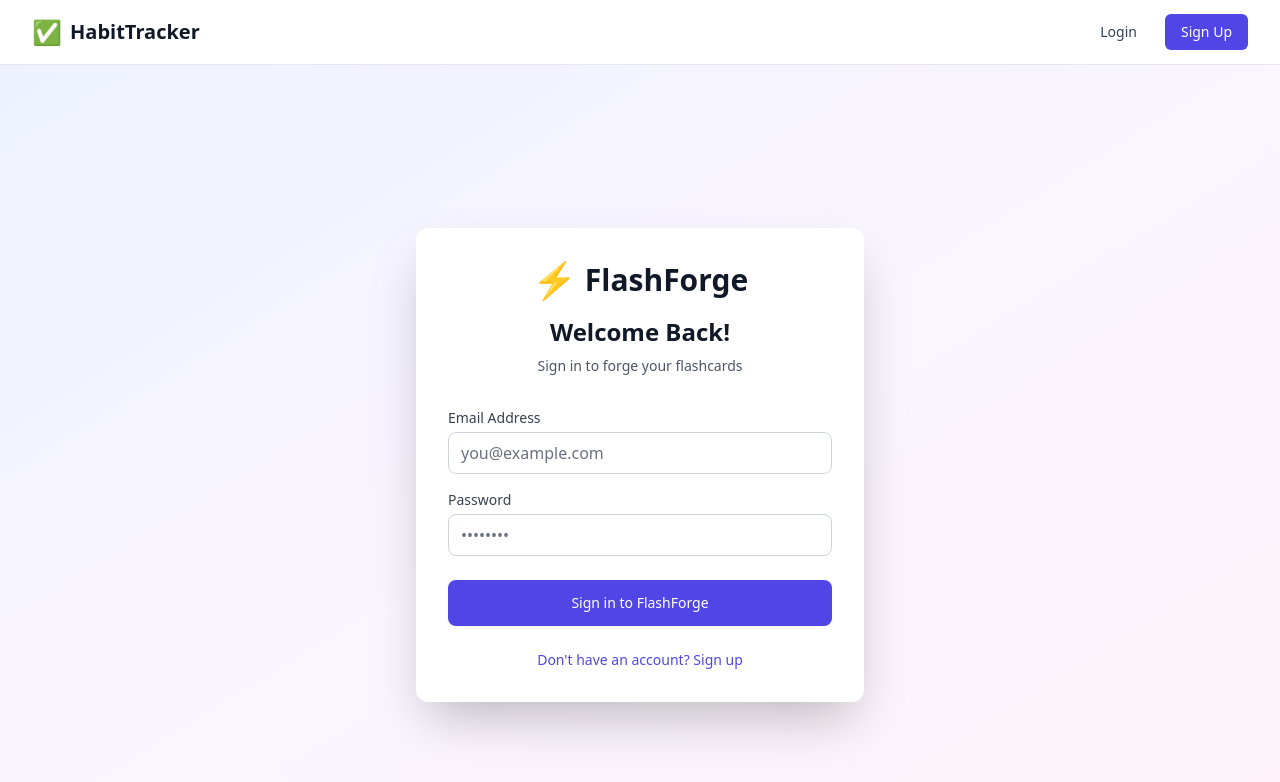
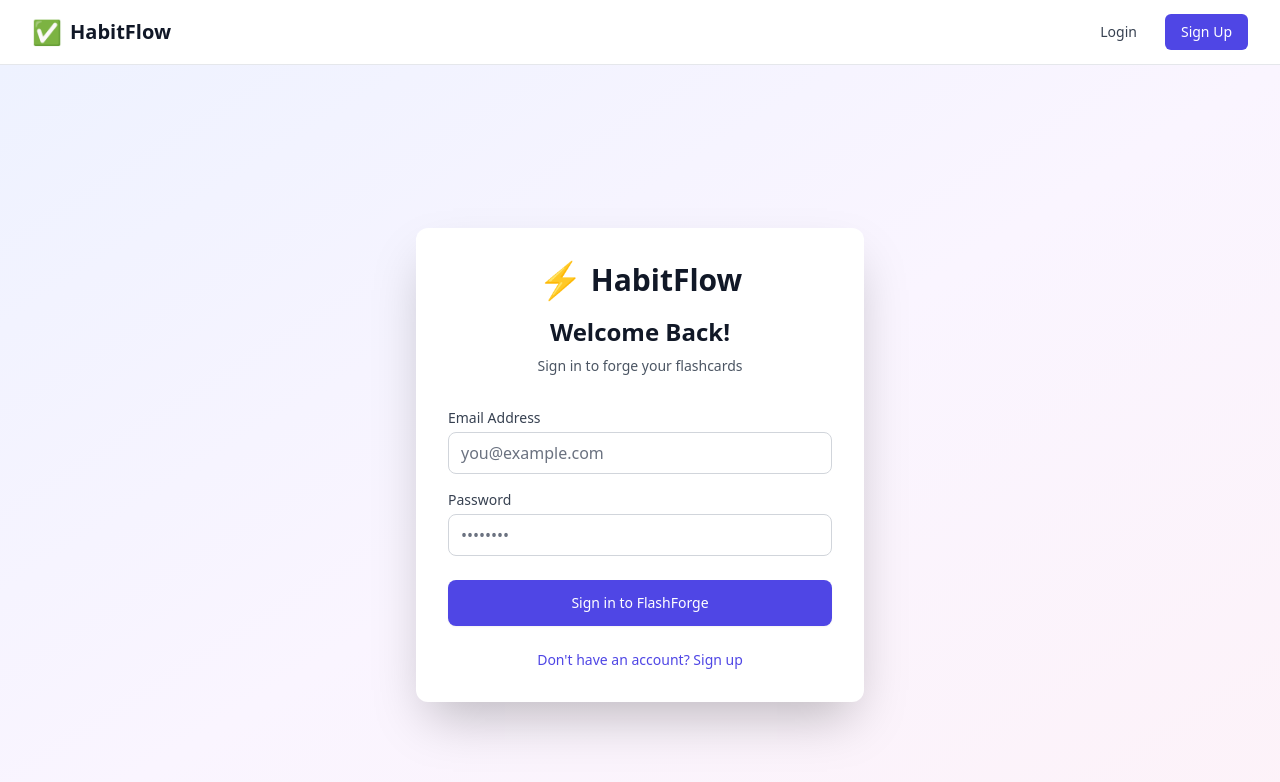
Before and after one commit to Jaishpreet/FlashForge, a React (Vite) app in the folder frontend/: page /login in a window 1280 px wide. Shown: the top 782 px of the page. Built offline with nearby package versions, Linux system fonts and the light colour scheme.

Commit message:
Convert to HabitFlow

```diff
--- a/frontend/index.html
+++ b/frontend/index.html
@@ -4,7 +4,7 @@
     <meta charset="UTF-8" />
     <link rel="icon" type="image/svg+xml" href="/vite.svg" />
     <meta name="viewport" content="width=device-width, initial-scale=1.0" />
-    <title>FlashForge - AI Flashcard Generator</title>
+    <title><title>HabitFlow - Daily Habit Tracker</title></title>
   </head>
   <body>
     <div id="root"></div>
--- a/frontend/src/App.jsx
+++ b/frontend/src/App.jsx
@@ -11,7 +11,7 @@ const PrivateRoute = ({ children }) => {
     const { user, loading } = useAuth();
 
     if (loading) {
-        return <div className="min-h-screen flex items-center justify-center">Loading...</div>;
+        return <div className="min-h-screen flex items-center justify-center">Loading HabitFlow...</div>;
     }
 
     return user ? children : <Navigate to="/login" />;
--- a/frontend/src/components/Auth/Login.jsx
+++ b/frontend/src/components/Auth/Login.jsx
@@ -23,7 +23,7 @@ const Login = () => {
             const response = await axios.post(`${API_URL}/auth/login`, formData);
             const { user, token } = response.data;
             login(user, token);
-            toast.success('Welcome back to FlashForge! 🚀');
+            toast.success('Welcome back to HabitFlow! 🚀');
             navigate('/');
         } catch (error) {
             toast.error(error.response?.data?.error || 'Login failed');
@@ -38,7 +38,7 @@ const Login = () => {
                 <div className="text-center">
                     <div className="flex justify-center items-center space-x-2 mb-4">
                         <span className="text-4xl">⚡</span>
-                        <span className="text-3xl font-bold text-gray-900">FlashForge</span>
+                        <span className="text-3xl font-bold text-gray-900">HabitFlow</span>
                     </div>
                     <h2 className="text-2xl font-extrabold text-gray-900">
                         Welcome Back!
--- a/frontend/src/components/Auth/Signup.jsx
+++ b/frontend/src/components/Auth/Signup.jsx
@@ -43,7 +43,7 @@ const Signup = () => {
             });
             const { user, token } = response.data;
             login(user, token);
-            toast.success('Welcome to FlashForge! 🚀');
+            toast.success('Welcome to HabitFlow! 🚀');
             navigate('/');
         } catch (error) {
             toast.error(error.response?.data?.error || 'Signup failed');
@@ -58,7 +58,7 @@ const Signup = () => {
                 <div className="text-center">
                     <div className="flex justify-center items-center space-x-2 mb-4">
                         <span className="text-4xl">⚡</span>
-                        <span className="text-3xl font-bold text-gray-900">FlashForge</span>
+                        <span className="text-3xl font-bold text-gray-900">HabitFlow</span>
                     </div>
                     <h2 className="text-2xl font-extrabold text-gray-900">
                         Create Account
--- a/frontend/src/components/Common/Navbar.jsx
+++ b/frontend/src/components/Common/Navbar.jsx
@@ -18,7 +18,7 @@ const Navbar = () => {
                     <div className="flex items-center">
                         <Link to="/" className="flex items-center space-x-2">
                             <span className="text-2xl">✅</span>
-                            <span className="text-xl font-bold text-gray-900">HabitTracker</span>
+                            <span className="text-xl font-bold text-gray-900">HabitFlow</span>
                         </Link>
                         {user && (
                             <div className="ml-10 flex space-x-8">
--- a/frontend/src/components/Dashboard/HabitsPage.jsx
+++ b/frontend/src/components/Dashboard/HabitsPage.jsx
@@ -92,7 +92,7 @@ const HabitsPage = () => {
         <div className="max-w-6xl mx-auto px-4 py-12">
             <div className="flex items-center gap-3 mb-8">
                 <span className="text-3xl">✅</span>
-                <h1 className="text-3xl font-bold text-gray-900">Daily Habit Tracker</h1>
+                <h1 className="text-3xl font-bold text-gray-900">HabitFlow</h1>
             </div>
 
             <div className="grid grid-cols-1 lg:grid-cols-3 gap-8">
```
